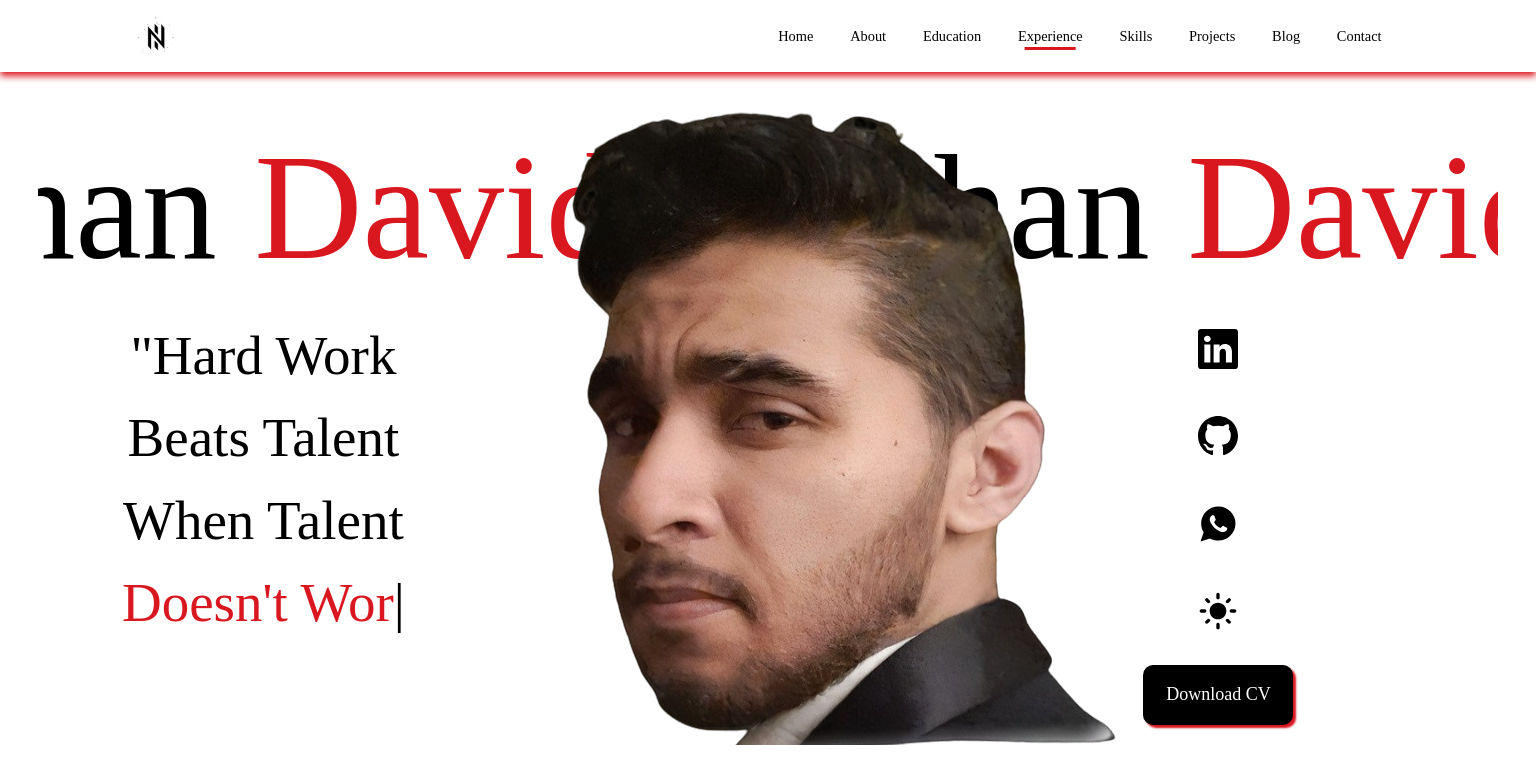
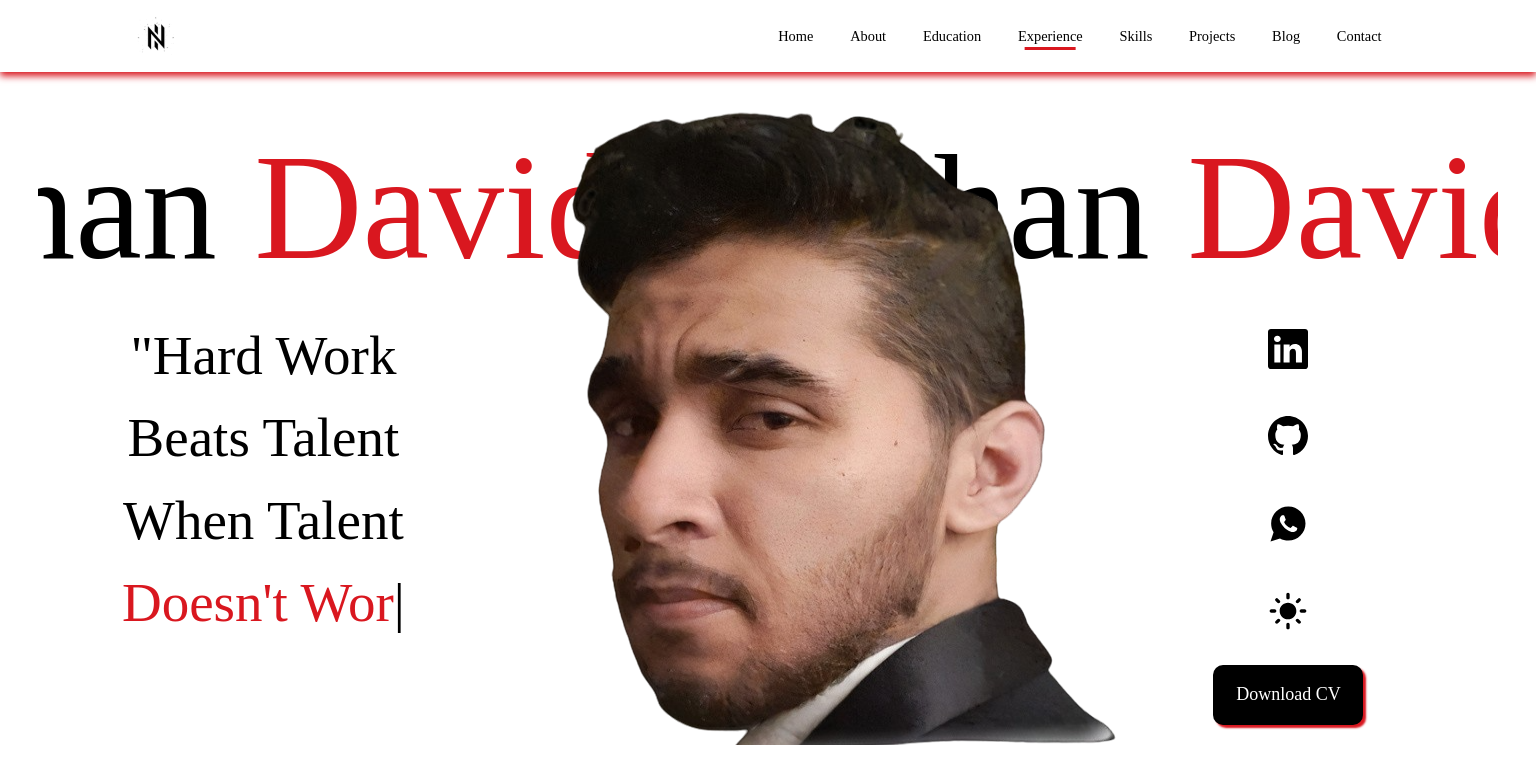
Before and after one commit to NathanDavids/PortfolioProject, a React (Vite) app: page / in a window 1536 px wide. Shown: the top 784 px of the page. Built offline with nearby package versions, Linux system fonts and the light colour scheme; a web font is replaced by a local one.

Commit message:
Updated Socials & Btn Containers Responsivness

```diff
--- a/src/components/home/home.css
+++ b/src/components/home/home.css
@@ -422,10 +422,10 @@
     #home{
         #homeContainer{
             #homeSocialsContainer{
-                left: 1080px;
+                left: 1150px;
             }
             #btnContainer{
-                left: 1080px;
+                left: 1150px;
             }
         }
 
```
